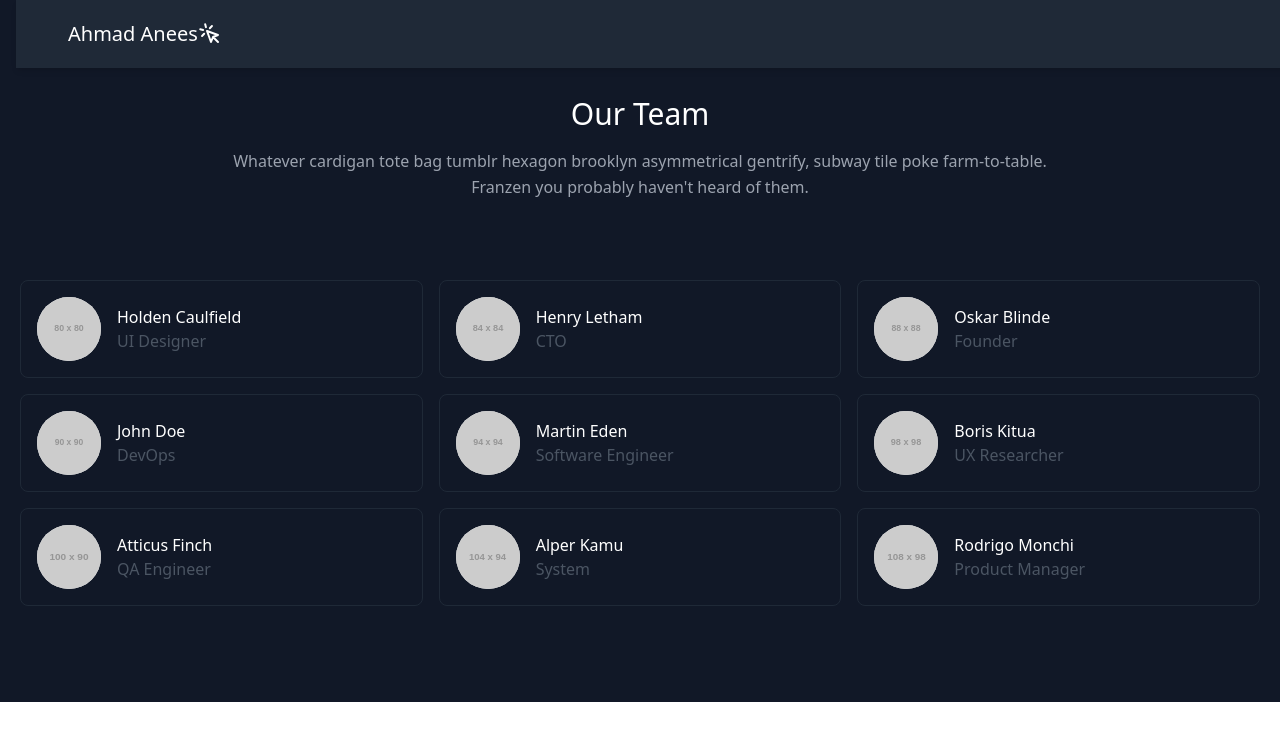
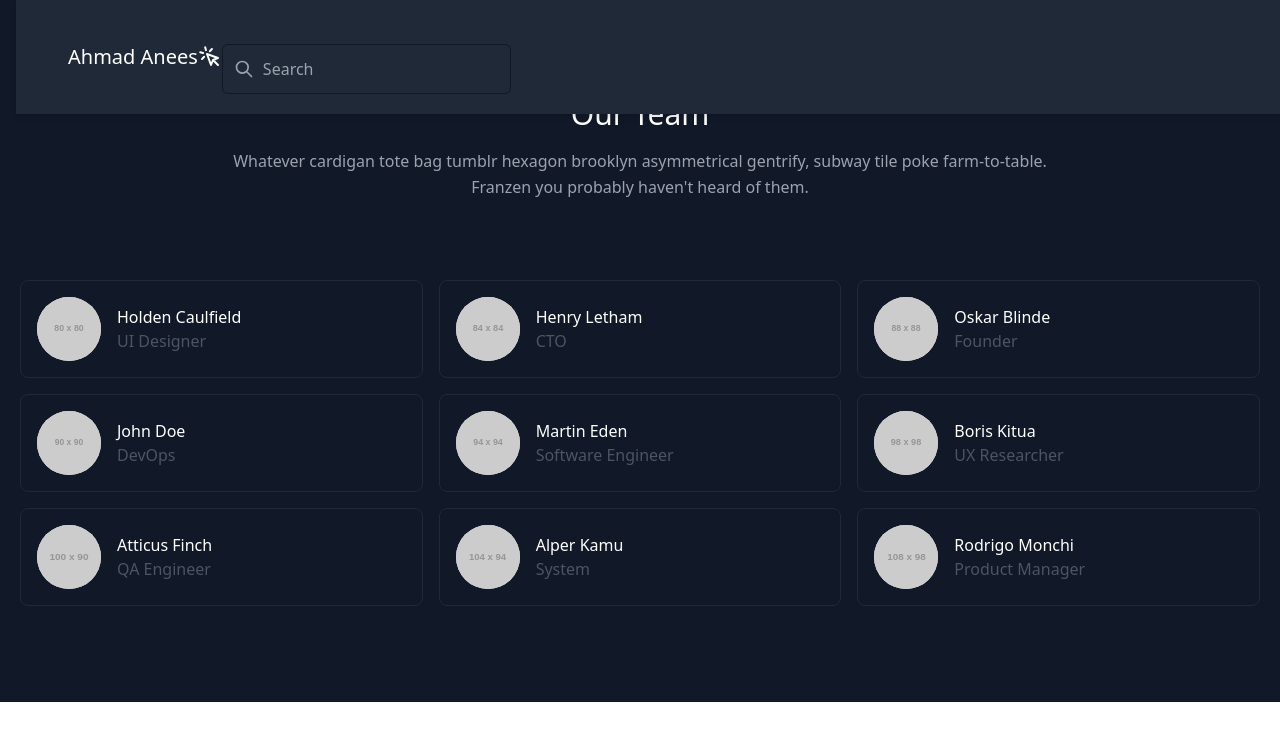
Before and after one commit to Anees101/rb, a plain HTML site: page Tools/index.html in a window 1280 px wide. Drawn offline with nearby package versions, Linux system fonts and the light colour scheme; no server answers; placeholder pictures from the web are drawn by us.

Commit message:
Update Header.html

```diff
--- a/Tools/Assets/Header.html
+++ b/Tools/Assets/Header.html
@@ -11,15 +11,15 @@
     </a>
 
 
-<!--
-    <nav class="md:ml-auto md:mr-auto flex flex-wrap items-center text-base justify-center ">
-      <a class="mr-5 hover:text-white" href="/rb/Tools/">
-        <button class="inline-flex items-center bg-gray-00 border-0 py-1 px-3 focus:outline-none hover:bg-gray-00 rounded text-base mt-4 md:mt-0">
-        <svg xmlns="http://www.w3.org/2000/svg" class="h-5 w-5" fill="none" viewBox="0 0 24 24" stroke="currentColor">
-          <path stroke-linecap="round" stroke-linejoin="round" stroke-width="2" d="M3 12l2-2m0 0l7-7 7 7M5 10v10a1 1 0 001 1h3m10-11l2 2m-2-2v10a1 1 0 01-1 1h-3m-6 0a1 1 0 001-1v-4a1 1 0 011-1h2a1 1 0 011 1v4a1 1 0 001 1m-6 0h6" />
-        </svg>Home
-        </button>
-      </a>-->
+  <div class="relative mt-6">
+    <span class="absolute inset-y-0 left-0 flex items-center pl-3">
+    <svg class="w-5 h-5 text-gray-400" viewBox="0 0 24 24" fill="none">
+      <path d="M21 21L15 15M17 10C17 13.866 13.866 17 10 17C6.13401 17 3 13.866 3 10C3 6.13401 6.13401 3 10 3C13.866 3 17 6.13401 17 10Z" stroke="currentColor" stroke-width="2" stroke-linecap="round" stroke-linejoin="round"></path>
+    </svg>
+    </span>
+    <input type="text" class="w-full py-3 pl-10 pr-4 text-gray-900 bg-gray-800 border border-gray-900 rounded-md dark:bg-gray-800 dark:text-gray-300 dark:border-gray-600 focus:border-blue-500 dark:focus:border-blue-500 focus:outline-none focus:ring" placeholder="Search"/>
+  </div>
+
 
 
 <!--
```
